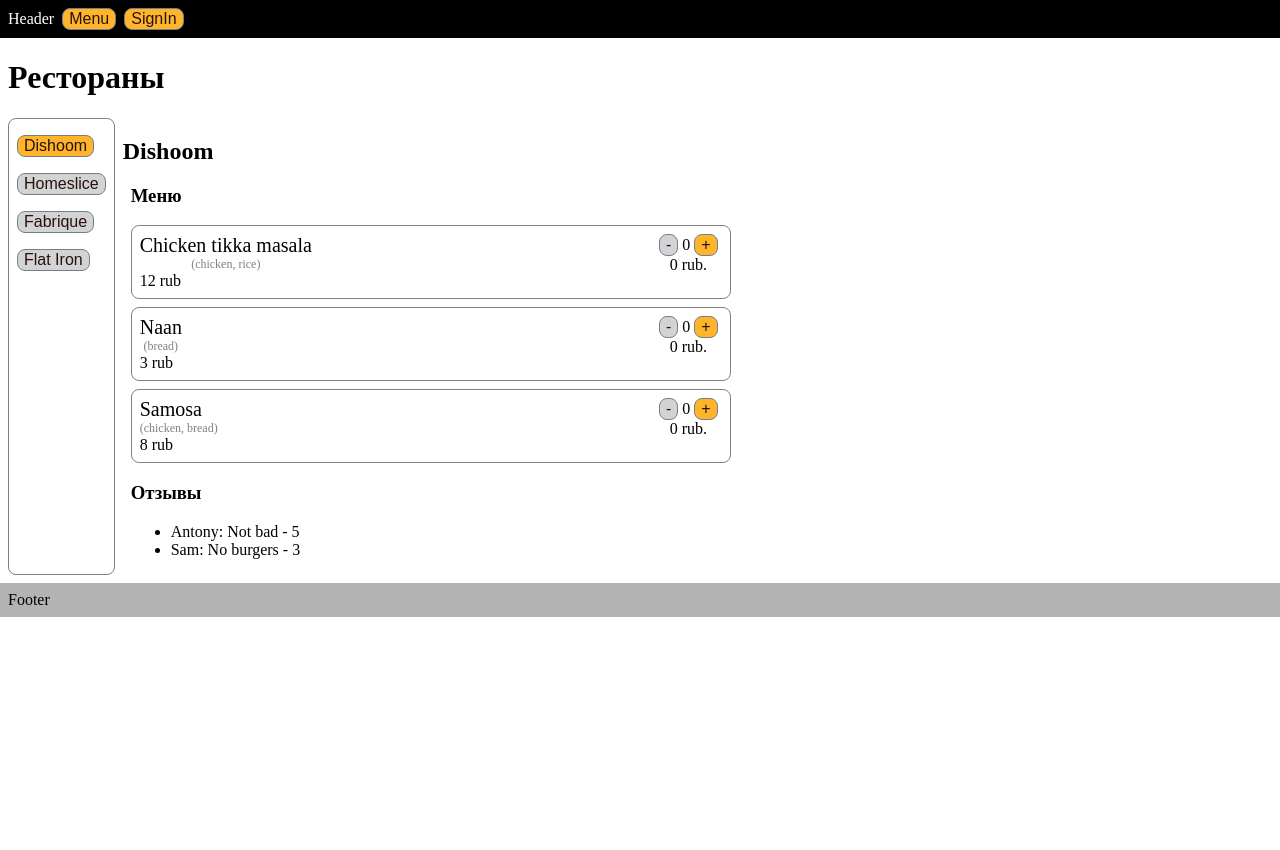
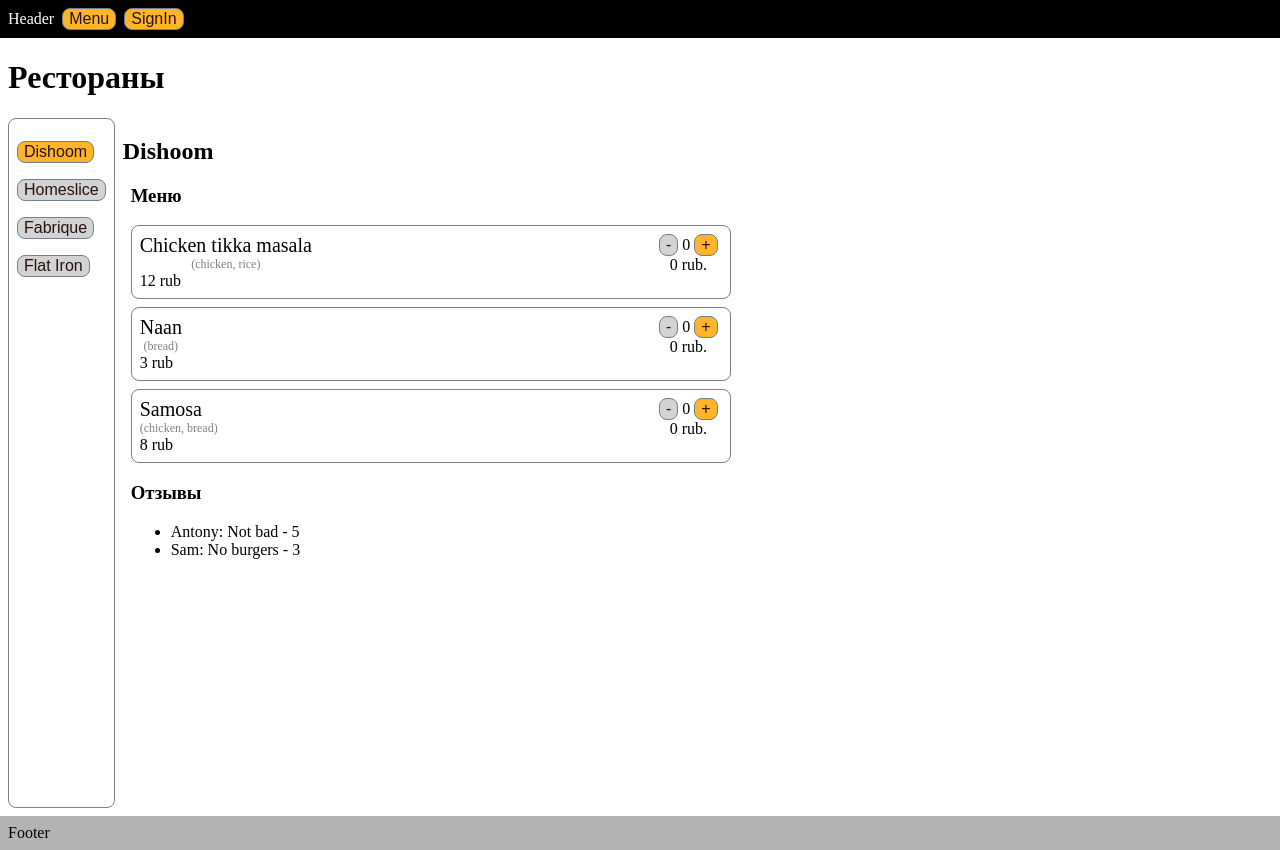
Before and after one commit to mikewoe/ljs-react-course-2024, a React (Vite) app: page / in a window 1280 px wide. Before the commit the page ends 800 px from the top, so only its background shows below. Built offline with nearby package versions, Linux system fonts and the light colour scheme.

Commit message:
+ components: правки по ревью, добавили компоненты и стили;

```diff
--- a/src/App.tsx
+++ b/src/App.tsx
@@ -1,11 +1,11 @@
 import {restaurants} from "./constants/mock.ts";
 import {Layout} from "./components/layout/component.tsx";
-import {Restaurants} from "./components/restaraunts/component.tsx";
+import {RestaurantsView} from "./components/restaraunts-view/component.tsx";
 
 export const App = () => {
     return (
         <Layout>
-            <Restaurants restaurants={restaurants}/>
+            <RestaurantsView restaurants={restaurants}/>
         </Layout>
     )
 }
--- /dev/null
+++ b/src/components/counter/component.tsx
@@ -0,0 +1,32 @@
+import {Button} from "../button/component.tsx";
+import React from "react";
+import styles from "./styles.module.scss"
+
+export const Counter = ({value, onChange, max = 5, min = 0}: {
+    value: number,
+    onChange: React.Dispatch<React.SetStateAction<number>>,
+    max?: number,
+    min?: number
+}) => {
+    return (
+        <div className={styles.buttonsGroup}>
+            <Button
+                className={styles.counter}
+                disabled={value <= min}
+                onClick={() => onChange(value - 1)}
+            >
+                -
+            </Button>
+
+            {value}
+
+            <Button
+                className={styles.counter}
+                disabled={value >= max}
+                onClick={() => onChange(value + 1)}
+            >
+                +
+            </Button>
+        </div>
+    )
+}
--- /dev/null
+++ b/src/components/counter/styles.module.scss
@@ -0,0 +1,8 @@
+.counter:disabled {
+  background-color: lightgrey;
+  cursor: not-allowed;
+}
+
+.buttonsGroup > * {
+  margin: auto 0.25em;
+}
--- a/src/components/dish/component.tsx
+++ b/src/components/dish/component.tsx
@@ -1,7 +1,7 @@
 import {TDish} from "../../types/types.ts";
 import {useState} from "react";
 import styles from './styles.module.scss'
-import {Button} from "../button/component.tsx";
+import {Counter} from "../counter/component.tsx";
 
 export const Dish = ({dish} : {dish: TDish}) => {
     const [count, setCount] = useState(0);
@@ -15,11 +15,7 @@
             </div>
 
             <div>
-                <div className={styles.buttonsGroup}>
-                    <Button className={styles.button} disabled={count <= 0} onClick={() => setCount(count - 1)}>-</Button>
-                    {count}
-                    <Button className={styles.button} disabled={count >= 5} onClick={() => setCount(count + 1)}>+</Button>
-                </div>
+                <Counter value={count} onChange={setCount}/>
 
                 <div className={styles.pricesCount}>{dish.price * count} rub.</div>
             </div>
--- a/src/components/dish/styles.module.scss
+++ b/src/components/dish/styles.module.scss
@@ -21,15 +21,6 @@
   text-align: center;
 }
 
-.buttonsGroup > * {
-  margin: auto 0.25em;
-}
-
 .pricesCount {
   text-align: center;
 }
-
-.button:disabled {
-  background-color: lightgrey;
-  cursor: not-allowed;
-}
--- a/src/components/layout/component.tsx
+++ b/src/components/layout/component.tsx
@@ -1,10 +1,11 @@
 import {Header} from "../header/component.tsx";
 import {Footer} from "../footer/component.tsx";
 import {ReactNode} from "react";
+import styles from "./styles.module.scss"
 
 export const Layout = ({children}: {children: ReactNode}) => {
     return (
-        <div>
+        <div className={styles.root}>
             <Header />
             <div>{children}</div>
             <Footer/>
--- /dev/null
+++ b/src/components/layout/styles.module.scss
@@ -0,0 +1,5 @@
+.root {
+  display: grid;
+  grid-template-rows: auto 1fr auto;
+  min-height: 100vh;
+}
--- /dev/null
+++ b/src/components/restaraunts-view/component.tsx
@@ -0,0 +1,23 @@
+import {Restaurant} from "../restaraunt/component.tsx";
+import {TRestaurant} from "../../types/types.ts";
+import styles from "./styles.module.scss"
+import {useState} from "react";
+import {RestaurantsTabPanel} from "../restaurants-tab-panel/component.tsx";
+
+export const RestaurantsView = ({restaurants}: {restaurants: TRestaurant[]}) => {
+    const [selected, setSelected] = useState(0);
+
+    return (
+        <div className={styles.root}>
+            <h1>Рестораны</h1>
+
+            <div className={styles.restaurantsPanel}>
+                <RestaurantsTabPanel restaurants={restaurants} selected={selected} setSelected={setSelected}/>
+
+                <div className={styles.selectedView}>
+                    {restaurants[selected] && <Restaurant key={restaurants[selected].id} restaurant={restaurants[selected]}/>}
+                </div>
+            </div>
+        </div>
+    )
+}
--- a/src/components/restaraunts/styles.module.scss
+++ b/src/components/restaraunts-view/styles.module.scss
@@ -1,10 +1,13 @@
 .root {
   margin: 0.5em;
-
 }
 
 .restaurantsList > div {
   padding: 0.5em;
+}
+
+.restaurantsList > div:first-child {
+  padding-top: 0.87em;
 }
 
 .restaurantsList {
@@ -12,6 +15,7 @@
   border: 1px solid grey;
   border-radius: 0.5rem;
   padding-top: 0.5em;
+  height: 85vh;
 }
 
 .restaurantsPanel {
--- a/src/components/restaraunts/component.tsx
+++ /dev/null
@@ -1,34 +0,0 @@
-import {Restaurant} from "../restaraunt/component.tsx";
-import {TRestaurant} from "../../types/types.ts";
-import styles from "./styles.module.scss"
-import {useState} from "react";
-import {Button} from "../button/component.tsx";
-import {ButtonViewType} from "../button/constants.ts";
-
-export const Restaurants = ({restaurants}: {restaurants: TRestaurant[]}) => {
-    const [selected, setSelected] = useState(0);
-
-    return (
-        <div className={styles.root}>
-            <h1>Рестораны</h1>
-
-            <div className={styles.restaurantsPanel}>
-                <div className={styles.restaurantsList}>
-                    {restaurants.map((restaurant, index) =>
-                        <div key={restaurant.id}>
-                            <Button viewType={index === selected ? ButtonViewType.primary : ButtonViewType.secondary}
-                                    onClick={() => setSelected(index)}
-                            >
-                                {restaurant.name}
-                            </Button>
-                        </div>
-                    )}
-                </div>
-
-                <div className={styles.selectedView}>
-                    {restaurants[selected] && <Restaurant key={restaurants[selected].id} restaurant={restaurants[selected]}/>}
-                </div>
-            </div>
-        </div>
-    )
-}
--- /dev/null
+++ b/src/components/restaurant-tab/component.tsx
@@ -0,0 +1,16 @@
+import {Button} from "../button/component.tsx";
+import {TRestaurant} from "../../types/types.ts";
+
+export const RestaurantTab = ({restaurant, onChange, viewType} : {
+    restaurant: TRestaurant,
+    onChange: () => void,
+    viewType: string
+}) => {
+    return <div key={restaurant.id}>
+        <Button viewType={viewType}
+                onClick={onChange}
+        >
+            {restaurant.name}
+        </Button>
+    </div>
+}
--- /dev/null
+++ b/src/components/restaurants-tab-panel/component.tsx
@@ -0,0 +1,19 @@
+import styles from "../restaraunts-view/styles.module.scss";
+import {RestaurantTab} from "../restaurant-tab/component.tsx";
+import {ButtonViewType} from "../button/constants.ts";
+import {TRestaurant} from "../../types/types.ts";
+
+export const RestaurantsTabPanel = ({restaurants, selected, setSelected} : {
+    restaurants: TRestaurant[],
+    selected: number,
+    setSelected: (index:number) => void
+}) => {
+    return <div className={styles.restaurantsList}>
+        {restaurants.map((restaurant, index) =>
+            <RestaurantTab
+                viewType={index === selected ? ButtonViewType.primary : ButtonViewType.secondary}
+                restaurant={restaurant}
+                onChange={() => setSelected(index)}/>
+        )}
+    </div>
+}
```
